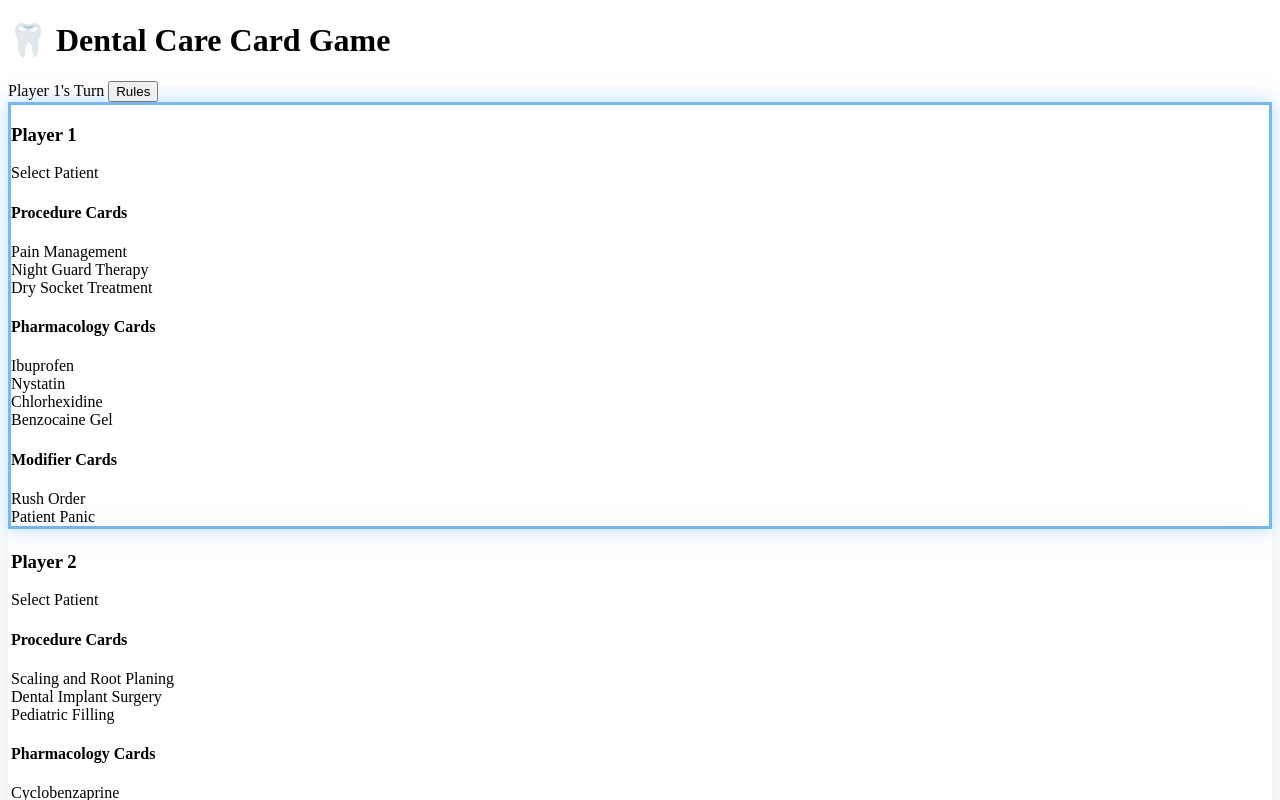
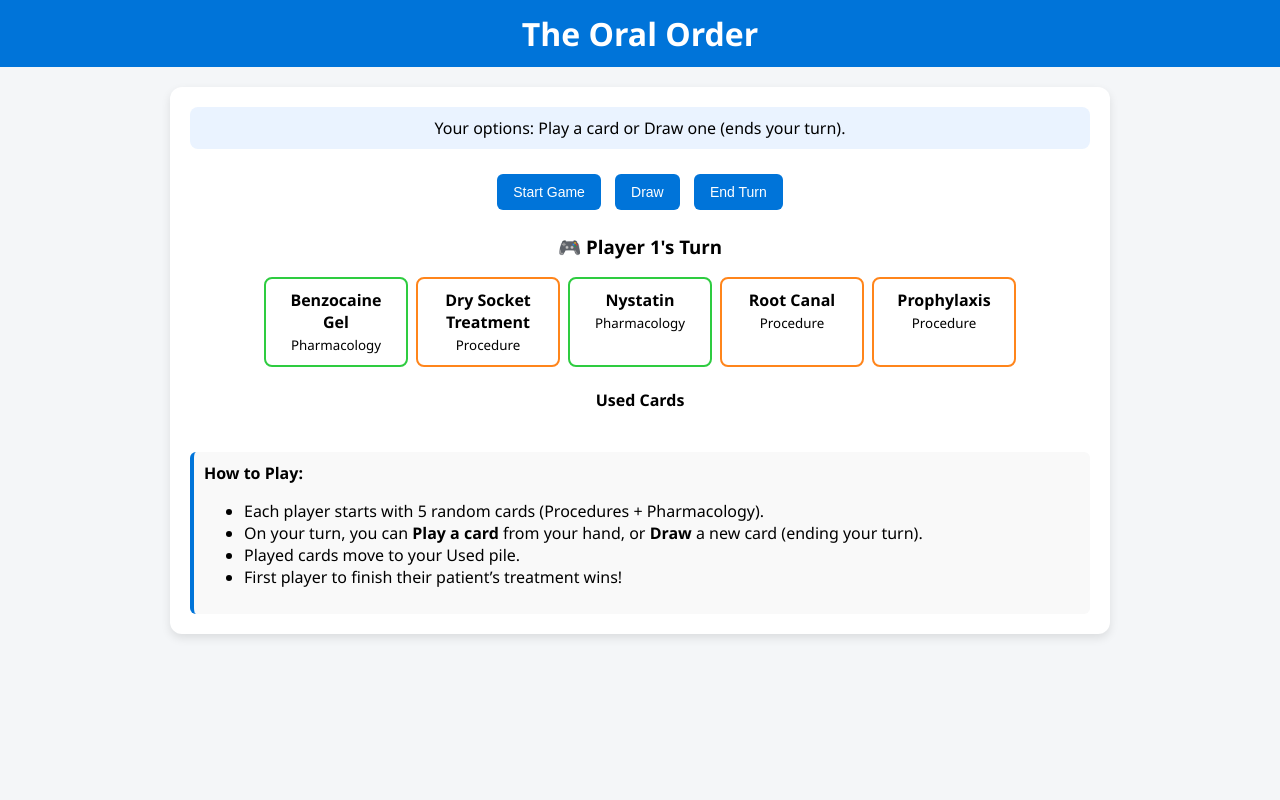
Before and after one commit to subfusca/jass-game, a plain HTML site: page index.html in a window 1280 px wide. Both pictures are taken after a click on the button "Start Game". Shown: the top 800 px of the page. Drawn offline with Linux system fonts and the light colour scheme.

Commit message:
Update index.html

```diff
--- a/index.html
+++ b/index.html
@@ -1,121 +1,219 @@
 <!DOCTYPE html>
 <html lang="en">
 <head>
-    <meta charset="UTF-8">
-    <meta name="viewport" content="width=device-width, initial-scale=1.0">
-    <title>Dental Care Card Game</title>
-    <link rel="stylesheet" href="styles.css">
-    <link href="https://fonts.googleapis.com/css2?family=Inter:wght@300;400;500;600;700&display=swap" rel="stylesheet">
+<meta charset="UTF-8">
+<meta name="viewport" content="width=device-width, initial-scale=1.0">
+<title>The Oral Order – Card Game</title>
+<style>
+  body {
+    font-family: 'Segoe UI', sans-serif;
+    background: #f4f6f8;
+    margin: 0;
+    padding: 0;
+    text-align: center;
+  }
+  h1 {
+    background: #0074d9;
+    color: white;
+    padding: 12px;
+    margin: 0;
+  }
+  .game-container {
+    margin: 20px auto;
+    max-width: 900px;
+    background: white;
+    padding: 20px;
+    border-radius: 12px;
+    box-shadow: 0 4px 10px rgba(0,0,0,0.1);
+  }
+  #status {
+    background: #eaf3ff;
+    padding: 10px;
+    border-radius: 8px;
+    margin-bottom: 20px;
+  }
+  .hand {
+    display: flex;
+    flex-wrap: wrap;
+    justify-content: center;
+    gap: 8px;
+    margin: 10px 0;
+  }
+  .card {
+    background: #fff;
+    border: 2px solid #0074d9;
+    border-radius: 8px;
+    padding: 10px;
+    width: 120px;
+    cursor: pointer;
+    transition: transform 0.2s;
+  }
+  .card:hover {
+    transform: scale(1.05);
+  }
+  .card.procedure { border-color: #ff851b; }
+  .card.pharma { border-color: #2ecc40; }
+  .card.used { border-color: #aaaaaa; background: #f7f7f7; }
+  .btn {
+    background: #0074d9;
+    color: white;
+    border: none;
+    border-radius: 6px;
+    padding: 10px 16px;
+    margin: 5px;
+    cursor: pointer;
+    font-size: 14px;
+  }
+  .btn:hover {
+    background: #005fa3;
+  }
+  #instructions {
+    background: #f9f9f9;
+    border-left: 4px solid #0074d9;
+    text-align: left;
+    margin-top: 20px;
+    padding: 10px;
+    border-radius: 6px;
+  }
+</style>
 </head>
 <body>
-    <div id="app">
-        <header class="game-header">
-            <h1>🦷 Dental Care Card Game</h1>
-            <div class="game-info">
-                <span id="current-player">Player 1's Turn</span>
-                <button id="game-rules-btn" class="btn btn-secondary">Rules</button>
-            </div>
-        </header>
 
-        <div class="game-board">
-            <div class="player-area" id="player1-area">
-                <div class="player-info">
-                    <h3>Player 1</h3>
-                    <div class="patient-card-slot">
-                        <div class="patient-card" id="player1-patient">
-                            <div class="card-placeholder">Select Patient</div>
-                        </div>
-                    </div>
-                </div>
-                <div class="hand-area">
-                    <div class="hand-section">
-                        <h4>Procedure Cards</h4>
-                        <div class="hand" id="player1-procedures"></div>
-                    </div>
-                    <div class="hand-section">
-                        <h4>Pharmacology Cards</h4>
-                        <div class="hand" id="player1-pharmacology"></div>
-                    </div>
-                    <div class="hand-section">
-                        <h4>Modifier Cards</h4>
-                        <div class="hand" id="player1-modifiers"></div>
-                    </div>
-                </div>
-            </div>
+<h1>The Oral Order</h1>
+<div class="game-container">
+  <div id="status">Welcome! Click “Start Game” to begin.</div>
 
-            <div class="player-area" id="player2-area">
-                <div class="player-info">
-                    <h3>Player 2</h3>
-                    <div class="patient-card-slot">
-                        <div class="patient-card" id="player2-patient">
-                            <div class="card-placeholder">Select Patient</div>
-                        </div>
-                    </div>
-                </div>
-                <div class="hand-area">
-                    <div class="hand-section">
-                        <h4>Procedure Cards</h4>
-                        <div class="hand" id="player2-procedures"></div>
-                    </div>
-                    <div class="hand-section">
-                        <h4>Pharmacology Cards</h4>
-                        <div class="hand" id="player2-pharmacology"></div>
-                    </div>
-                    <div class="hand-section">
-                        <h4>Modifier Cards</h4>
-                        <div class="hand" id="player2-modifiers"></div>
-                    </div>
-                </div>
-            </div>
-        </div>
+  <button class="btn" id="startBtn">Start Game</button>
+  <button class="btn" id="drawBtn" disabled>Draw</button>
+  <button class="btn" id="endBtn" disabled>End Turn</button>
 
-        <div class="game-controls">
-            <button id="start-game-btn" class="btn btn-primary">Start Game</button>
-            <button id="end-turn-btn" class="btn btn-secondary" disabled>End Turn</button>
-            <button id="draw-cards-btn" class="btn btn-secondary" disabled>Draw Cards</button>
-        </div>
+  <h3 id="playerTurn"></h3>
+  <div id="playerHand" class="hand"></div>
+  <h4>Used Cards</h4>
+  <div id="usedCards" class="hand"></div>
 
-        <div id="card-selection-modal" class="modal hidden">
-            <div class="modal-content">
-                <h3>Select Your Starting Patient</h3>
-                <div class="card-options" id="patient-options"></div>
-                <button id="confirm-patient-btn" class="btn btn-primary" disabled>Confirm Selection</button>
-            </div>
-        </div>
+  <div id="instructions">
+    <strong>How to Play:</strong>
+    <ul>
+      <li>Each player starts with 5 random cards (Procedures + Pharmacology).</li>
+      <li>On your turn, you can <b>Play a card</b> from your hand, or <b>Draw</b> a new card (ending your turn).</li>
+      <li>Played cards move to your Used pile.</li>
+      <li>First player to finish their patient’s treatment wins!</li>
+    </ul>
+  </div>
+</div>
 
-        <div id="rules-modal" class="modal hidden">
-            <div class="modal-content">
-                <h3>Game Rules</h3>
-                <div class="rules-content">
-                    <h4>Setup</h4>
-                    <ul>
-                        <li>Each player draws 2 Patient Cards and chooses 1</li>
-                        <li>Each player draws 3 Procedure Cards</li>
-                        <li>Each player draws 4 Pharmacology Cards</li>
-                        <li>Each player draws 1 Easy and 1 Challenging Modifier Card</li>
-                    </ul>
+<script>
+// ---------- Basic Deck Setup ----------
+const PROCEDURES = [
+  { name: "Pain Management", type: "Procedure", requirement: "Analgesic" },
+  { name: "Root Canal", type: "Procedure", requirement: "Anesthetic" },
+  { name: "Prophylaxis", type: "Procedure", requirement: null },
+  { name: "Surgical Extraction", type: "Procedure", requirement: "Anesthetic" },
+  { name: "Scaling and Root Planing", type: "Procedure", requirement: "Anesthetic" },
+  { name: "Dental Implant Surgery", type: "Procedure", requirement: "Antibiotic" },
+  { name: "Dry Socket Treatment", type: "Procedure", requirement: "Topical Anesthetic" }
+];
 
-                    <h4>Turn Phases</h4>
-                    <ol>
-                        <li><strong>Draw:</strong> Draw 1 Procedure and 1 Pharmacology Card</li>
-                        <li><strong>Action:</strong> Play Procedure Cards with required Pharmacology Cards</li>
-                        <li><strong>Modifiers:</strong> Optionally play Easy/Challenging Cards</li>
-                        <li><strong>Replenish:</strong> Draw new Modifier Card if you played one</li>
-                    </ol>
+const PHARMA = [
+  { name: "Ibuprofen", type: "Pharmacology", category: "Analgesic" },
+  { name: "Clindamycin", type: "Pharmacology", category: "Antibiotic" },
+  { name: "Mepivacaine", type: "Pharmacology", category: "Anesthetic" },
+  { name: "Benzocaine Gel", type: "Pharmacology", category: "Topical Anesthetic" },
+  { name: "Chlorhexidine", type: "Pharmacology", category: "Antiseptic" },
+  { name: "Cyclobenzaprine", type: "Pharmacology", category: "Muscle Relaxant" },
+  { name: "Nystatin", type: "Pharmacology", category: "Antifungal" }
+];
 
-                    <h4>Winning</h4>
-                    <p>Complete all Procedure Cards and Pharmacology Requirements on your Patient Card. First player to complete 2 cases wins!</p>
-                </div>
-                <button id="close-rules-btn" class="btn btn-secondary">Close</button>
-            </div>
-        </div>
+function shuffle(deck) {
+  const copy = [...deck];
+  for (let i = copy.length - 1; i > 0; i--) {
+    const j = Math.floor(Math.random() * (i + 1));
+    [copy[i], copy[j]] = [copy[j], copy[i]];
+  }
+  return copy;
+}
 
-        <div id="game-message" class="game-message hidden"></div>
-    </div>
+// ---------- Game State ----------
+let gameState = {
+  players: [
+    { name: "Player 1", hand: [], used: [] },
+    { name: "Player 2", hand: [], used: [] }
+  ],
+  deck: [],
+  currentPlayer: 0,
+  started: false
+};
 
-    <script src="card-data.js"></script>
-    <script src="game-logic.js"></script>
-    <script src="ui-handler.js"></script>
-    <script src="app.js"></script>
+// ---------- UI Rendering ----------
+function renderGame() {
+  const player = gameState.players[gameState.currentPlayer];
+  document.getElementById("playerTurn").innerText = `🎮 ${player.name}'s Turn`;
+  document.getElementById("playerHand").innerHTML = "";
+  document.getElementById("usedCards").innerHTML = "";
+
+  player.hand.forEach((card, index) => {
+    const div = document.createElement("div");
+    div.className = `card ${card.type === "Procedure" ? "procedure" : "pharma"}`;
+    div.innerHTML = `<strong>${card.name}</strong><br><small>${card.type}</small>`;
+    div.onclick = () => playCard(index);
+    document.getElementById("playerHand").appendChild(div);
+  });
+
+  player.used.forEach(card => {
+    const div = document.createElement("div");
+    div.className = "card used";
+    div.innerHTML = `<strong>${card.name}</strong><br><small>${card.type}</small>`;
+    document.getElementById("usedCards").appendChild(div);
+  });
+
+  document.getElementById("status").innerText = `Your options: Play a card or Draw one (ends your turn).`;
+}
+
+// ---------- Game Flow ----------
+function startGame() {
+  gameState.started = true;
+  gameState.deck = shuffle([...PROCEDURES, ...PHARMA]);
+  gameState.players.forEach(p => {
+    p.hand = gameState.deck.splice(0, 5);
+    p.used = [];
+  });
+  gameState.currentPlayer = 0;
+  document.getElementById("drawBtn").disabled = false;
+  document.getElementById("endBtn").disabled = false;
+  document.getElementById("startBtn").disabled = true;
+  renderGame();
+}
+
+function playCard(index) {
+  const player = gameState.players[gameState.currentPlayer];
+  const card = player.hand.splice(index, 1)[0];
+  player.used.push(card);
+  document.getElementById("status").innerText = `${player.name} played ${card.name}`;
+  renderGame();
+}
+
+function drawCard() {
+  const player = gameState.players[gameState.currentPlayer];
+  if (gameState.deck.length === 0) {
+    document.getElementById("status").innerText = "Deck empty!";
+    return;
+  }
+  const card = gameState.deck.pop();
+  player.hand.push(card);
+  document.getElementById("status").innerText = `${player.name} drew a card (${card.name}). Turn ends.`;
+  endTurn();
+}
+
+function endTurn() {
+  gameState.currentPlayer = (gameState.currentPlayer + 1) % gameState.players.length;
+  renderGame();
+}
+
+// ---------- Bind Buttons ----------
+document.getElementById("startBtn").addEventListener("click", startGame);
+document.getElementById("drawBtn").addEventListener("click", drawCard);
+document.getElementById("endBtn").addEventListener("click", endTurn);
+</script>
 </body>
 </html>
```
